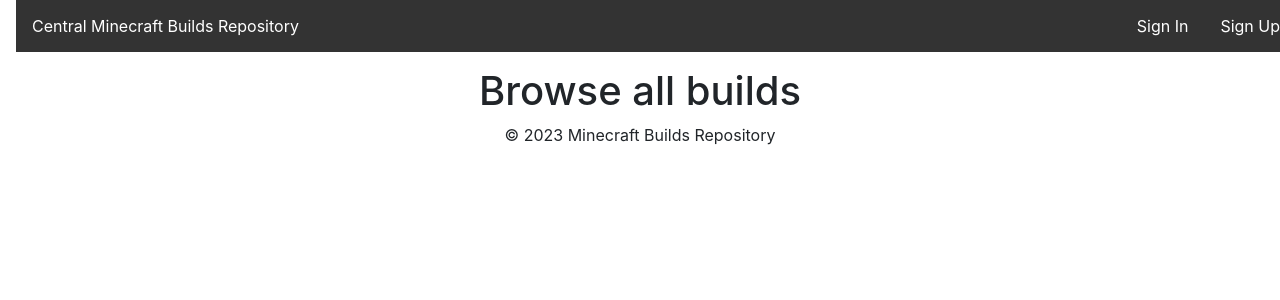
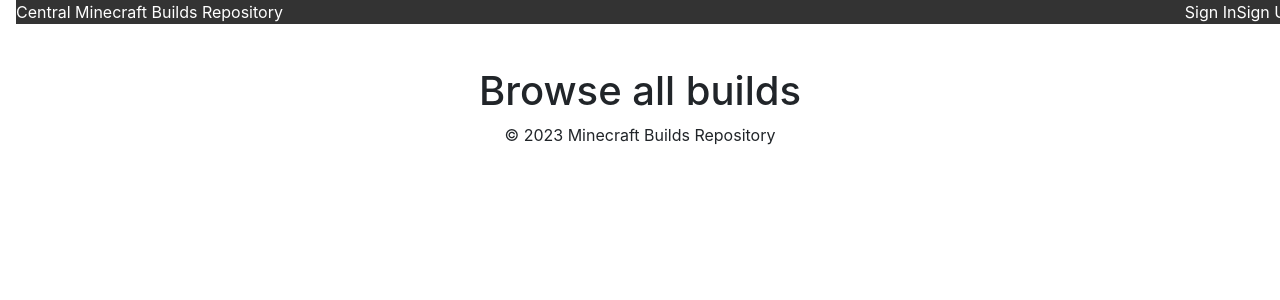
Before and after one commit to kepper104/Yandex-Web-Project, a Flask app: page / in a window 1280 px wide. Shown: the top 300 px of the page. Run offline with Flask 3, Linux system fonts and the light colour scheme; data that the repository does not hold is empty; some libraries are stand-ins or nearby versions.

Commit message:
Update main.css

```diff
--- a/static/css/main.css
+++ b/static/css/main.css
@@ -61,7 +61,7 @@
   display: block;
   color: white;
   text-align: center;
-  padding: 14px 16px;
+  /*padding: 14px 16px;*/
   text-decoration: none;
 }
 
```
